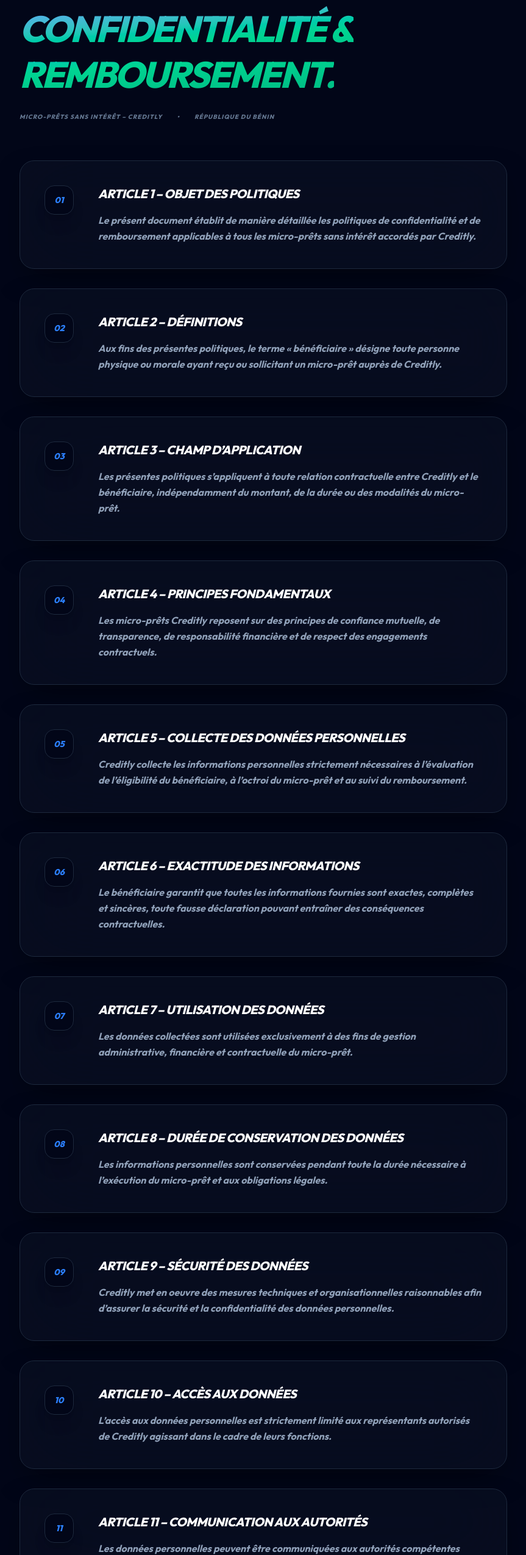
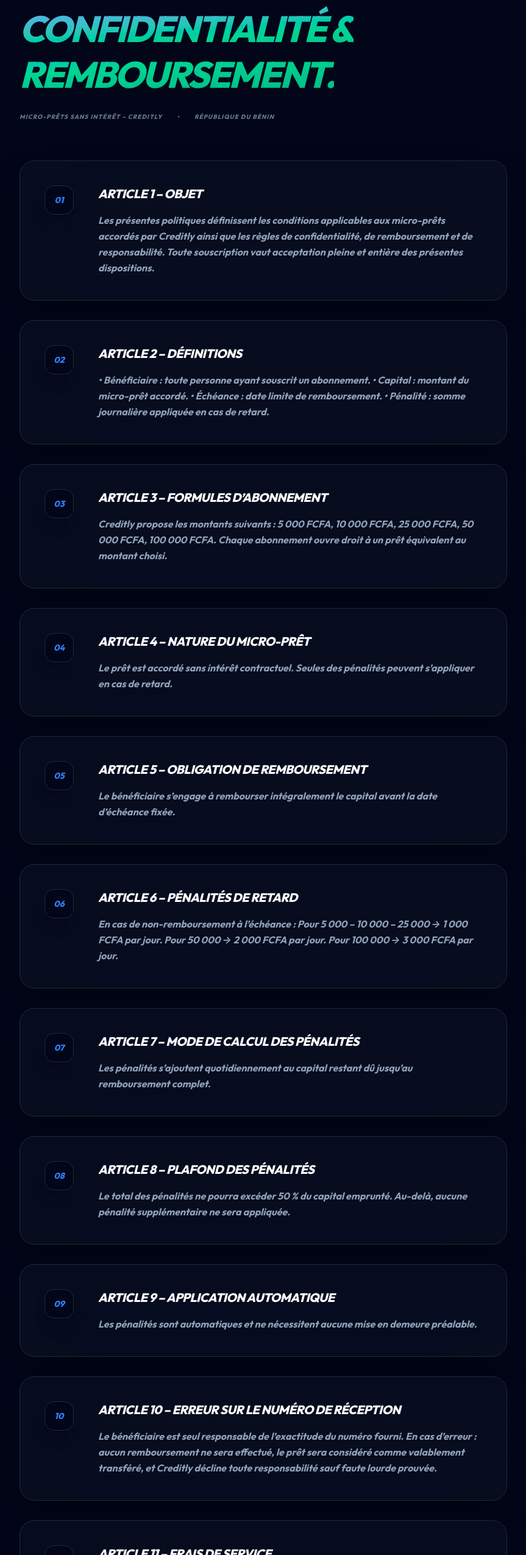
Before and after one commit to daryl092006/creditly, a Next.js app: page /politiques in a window 1280 px wide. Shown: the part 250-2800 px from the top of the page at 61% size, without its empty margins (208-1071 px from the left). Built offline with nearby package versions, Linux system fonts and the light colour scheme.

Commit message:
feat: Add client subscription management page, policies page, subscription button component, and server-side quota utilities.

```diff
--- a/app/client/subscriptions/SubscribeButton.tsx
+++ b/app/client/subscriptions/SubscribeButton.tsx
@@ -7,11 +7,13 @@
 export default function SubscribeButton({
     planId,
     disabled,
-    isModification
+    isModification,
+    isQuotaFull
 }: {
     planId: string,
     disabled: boolean,
-    isModification?: boolean
+    isModification?: boolean,
+    isQuotaFull?: boolean
 }) {
     return (
         <div className="space-y-3">
@@ -20,7 +22,7 @@
                     className="premium-button w-full py-5 !rounded-2xl bg-slate-100 text-slate-400 cursor-not-allowed shadow-none border border-slate-200"
                     disabled
                 >
-                    {isModification ? 'Déjà Actif' : 'Payé / En attente'}
+                    {isQuotaFull ? 'Limite Atteinte' : isModification ? 'Déjà Actif' : 'Payé / En attente'}
                 </button>
             ) : (
                 <Link
--- a/app/client/subscriptions/page.tsx
+++ b/app/client/subscriptions/page.tsx
@@ -42,7 +42,9 @@
                         {!activeSub && (
                             <div className="inline-flex items-center gap-3 px-6 py-3 rounded-2xl bg-amber-500/10 border border-amber-500/20 text-amber-500 animate-fade-in shadow-lg shadow-amber-500/5">
                                 <Star size={20} className="animate-pulse" />
-                                <span className="text-xs font-black uppercase tracking-widest">Abonnement requis pour toute demande de prêt</span>
+                                <span className="text-xs font-black uppercase tracking-widest">
+                                    Financements mensuels limités par palier pour garantir la liquidité
+                                </span>
                             </div>
                         )}
                     </div>
@@ -141,9 +143,11 @@
                                 ))}
 
                                 {quotasStatus[plan.max_loan_amount]?.reached && (
-                                    <div className="flex items-center justify-center gap-2 mt-4 px-4 py-2 bg-red-500/10 border border-red-500/20 rounded-xl text-red-500">
-                                        <WarningAlt size={16} className="shrink-0" />
-                                        <span className="text-[9px] font-black uppercase tracking-widest text-center">Quota mensuel atteint pour ce plan</span>
+                                    <div className="mt-8 px-4 py-4 rounded-xl bg-slate-950/50 border border-amber-500/20 text-center animate-fade-in">
+                                        <p className="text-[10px] font-black text-amber-500 uppercase tracking-widest leading-relaxed italic">
+                                            Capacité Mensuelle Atteinte <br />
+                                            <span className="text-[7px] text-slate-600 italic lowercase tracking-normal font-bold">Veuillez patienter jusqu'au 1er du mois prochain pour l'ouverture de nouveaux créneaux sur ce plan.</span>
+                                        </p>
                                     </div>
                                 )}
                             </div>
@@ -151,8 +155,9 @@
                             <div className="relative z-10 w-full">
                                 <SubscribeButton
                                     planId={plan.id}
-                                    disabled={!!pendingSub || (activeSub?.plan_id === plan.id) || quotasStatus[plan.max_loan_amount]?.reached}
+                                    disabled={!!pendingSub || (activeSub?.plan_id === plan.id) || !!quotasStatus[plan.max_loan_amount]?.reached}
                                     isModification={!!activeSub && activeSub.plan_id !== plan.id}
+                                    isQuotaFull={!!quotasStatus[plan.max_loan_amount]?.reached}
                                 />
                             </div>
                         </div>
--- a/app/politiques/page.tsx
+++ b/app/politiques/page.tsx
@@ -3,36 +3,29 @@
 
 export default function PolitiquesPage() {
     const articles = [
-        { id: 1, title: 'Objet des politiques', content: 'Le présent document établit de manière détaillée les politiques de confidentialité et de remboursement applicables à tous les micro-prêts sans intérêt accordés par Creditly.' },
-        { id: 2, title: 'Définitions', content: 'Aux fins des présentes politiques, le terme « bénéficiaire » désigne toute personne physique ou morale ayant reçu ou sollicitant un micro-prêt auprès de Creditly.' },
-        { id: 3, title: 'Champ d’application', content: 'Les présentes politiques s’appliquent à toute relation contractuelle entre Creditly et le bénéficiaire, indépendamment du montant, de la durée ou des modalités du micro-prêt.' },
-        { id: 4, title: 'Principes fondamentaux', content: 'Les micro-prêts Creditly reposent sur des principes de confiance mutuelle, de transparence, de responsabilité financière et de respect des engagements contractuels.' },
-        { id: 5, title: 'Collecte des données personnelles', content: 'Creditly collecte les informations personnelles strictement nécessaires à l’évaluation de l’éligibilité du bénéficiaire, à l’octroi du micro-prêt et au suivi du remboursement.' },
-        { id: 6, title: 'Exactitude des informations', content: 'Le bénéficiaire garantit que toutes les informations fournies sont exactes, complètes et sincères, toute fausse déclaration pouvant entraîner des conséquences contractuelles.' },
-        { id: 7, title: 'Utilisation des données', content: 'Les données collectées sont utilisées exclusivement à des fins de gestion administrative, financière et contractuelle du micro-prêt.' },
-        { id: 8, title: 'Durée de conservation des données', content: 'Les informations personnelles sont conservées pendant toute la durée nécessaire à l’exécution du micro-prêt et aux obligations légales.' },
-        { id: 9, title: 'Sécurité des données', content: 'Creditly met en oeuvre des mesures techniques et organisationnelles raisonnables afin d’assurer la sécurité et la confidentialité des données personnelles.' },
-        { id: 10, title: 'Accès aux données', content: 'L’accès aux données personnelles est strictement limité aux représentants autorisés de Creditly agissant dans le cadre de leurs fonctions.' },
-        { id: 11, title: 'Communication aux autorités', content: 'Les données personnelles peuvent être communiquées aux autorités compétentes lorsque la loi ou une décision judiciaire l’exige.' },
-        { id: 12, title: 'Partage à des fins de recouvrement', content: 'Les données peuvent être transmises à des tiers uniquement dans le cadre des procédures de recouvrement des sommes dues.' },
-        { id: 13, title: 'Droits du bénéficiaire', content: 'Le bénéficiaire dispose d’un droit d’accès, de rectification et de mise à jour de ses données personnelles sur demande écrite.' },
-        { id: 14, title: 'Obligation de confidentialité', content: 'Le bénéficiaire s’engage à préserver la confidentialité des informations et échanges liés à Creditly.' },
-        { id: 15, title: 'Nature du micro-prêt', content: 'Les micro-prêts accordés par Creditly sont strictement et expressément sans intérêt, sans frais financiers ni rémunération du capital.' },
-        { id: 16, title: 'Capital exigible', content: 'Lorsque le remboursement intervient à la date convenue, seul le capital initialement accordé est exigible.' },
-        { id: 17, title: 'Obligation de remboursement', content: 'Le remboursement du micro-prêt constitue une obligation personnelle, ferme, prioritaire et indépendante.' },
-        { id: 18, title: 'Manquement contractuel', content: 'Tout retard ou défaut de remboursement constitue un manquement contractuel engageant la responsabilité du bénéficiaire.' },
-        { id: 19, title: 'Pénalité de retard', content: 'En cas de retard, une pénalité contractuelle est appliquée à titre de sanction et ne constitue pas un intérêt.' },
-        { id: 20, title: 'Modalités de la pénalité', content: 'La pénalité correspond à une majoration de 25 % du montant restant dû toutes les deux (2) semaines.' },
-        { id: 21, title: 'Application automatique', content: 'La pénalité de retard s’applique automatiquement sans mise en demeure préalable.' },
-        { id: 22, title: 'Absence de pénalité en cas de paiement à terme', content: 'Aucune pénalité n’est appliquée lorsque le remboursement est effectué intégralement à la date prévue.' },
-        { id: 23, title: 'Recouvrement amiable', content: 'Creditly peut engager des démarches amiables de recouvrement incluant rappels et relances.' },
-        { id: 24, title: 'Recouvrement administratif et judiciaire', content: 'En cas d’échec des démarches amiables, Creditly peut engager toute procédure administrative ou judiciaire autorisée.' },
-        { id: 25, title: 'Frais de recouvrement', content: 'Les frais raisonnables engagés dans le cadre du recouvrement peuvent être mis à la charge du bénéficiaire.' },
-        { id: 26, title: 'Responsabilité financière', content: 'Le bénéficiaire demeure seul responsable de ses engagements financiers quelles que soient ses difficultés.' },
-        { id: 27, title: 'Absence de justification du défaut', content: 'Aucune difficulté personnelle ou professionnelle ne peut justifier un défaut de remboursement sans accord écrit.' },
-        { id: 28, title: 'Acceptation des politiques', content: 'Toute signature ou acceptation écrite ou électronique vaut acceptation pleine et irrévocable des présentes politiques.' },
-        { id: 29, title: 'Indépendance des clauses', content: 'Si une clause est jugée invalide, les autres dispositions demeurent applicables.' },
-        { id: 30, title: 'Droit applicable et juridiction', content: 'Les présentes politiques sont régies par les lois de la République du Bénin et relèvent de la compétence des juridictions béninoises.' },
+        { id: 1, title: 'Objet', content: 'Les présentes politiques définissent les conditions applicables aux micro-prêts accordés par Creditly ainsi que les règles de confidentialité, de remboursement et de responsabilité. Toute souscription vaut acceptation pleine et entière des présentes dispositions.' },
+        { id: 2, title: 'Définitions', content: '• Bénéficiaire : toute personne ayant souscrit un abonnement. • Capital : montant du micro-prêt accordé. • Échéance : date limite de remboursement. • Pénalité : somme journalière appliquée en cas de retard.' },
+        { id: 3, title: 'Formules d’abonnement', content: 'Creditly propose les montants suivants : 5 000 FCFA, 10 000 FCFA, 25 000 FCFA, 50 000 FCFA, 100 000 FCFA. Chaque abonnement ouvre droit à un prêt équivalent au montant choisi.' },
+        { id: 4, title: 'Nature du micro-prêt', content: 'Le prêt est accordé sans intérêt contractuel. Seules des pénalités peuvent s’appliquer en cas de retard.' },
+        { id: 5, title: 'Obligation de remboursement', content: 'Le bénéficiaire s’engage à rembourser intégralement le capital avant la date d’échéance fixée.' },
+        { id: 6, title: 'Pénalités de retard', content: 'En cas de non-remboursement à l’échéance : Pour 5 000 – 10 000 – 25 000 → 1 000 FCFA par jour. Pour 50 000 → 2 000 FCFA par jour. Pour 100 000 → 3 000 FCFA par jour.' },
+        { id: 7, title: 'Mode de calcul des pénalités', content: 'Les pénalités s’ajoutent quotidiennement au capital restant dû jusqu’au remboursement complet.' },
+        { id: 8, title: 'Plafond des pénalités', content: 'Le total des pénalités ne pourra excéder 50 % du capital emprunté. Au-delà, aucune pénalité supplémentaire ne sera appliquée.' },
+        { id: 9, title: 'Application automatique', content: 'Les pénalités sont automatiques et ne nécessitent aucune mise en demeure préalable.' },
+        { id: 10, title: 'Erreur sur le numéro de réception', content: 'Le bénéficiaire est seul responsable de l’exactitude du numéro fourni. En cas d’erreur : aucun remboursement ne sera effectué, le prêt sera considéré comme valablement transféré, et Creditly décline toute responsabilité sauf faute lourde prouvée.' },
+        { id: 11, title: 'Frais de service', content: 'Des frais supplémentaires peuvent être exigés en cas de dossier complexe, d’erreur fournie par le bénéficiaire, de tentative de récupération de fonds ou de recouvrement amiable. Ces frais seront communiqués avant application.' },
+        { id: 12, title: 'Interdiction de recours à un tiers', content: 'Il est strictement interdit de faire une demande pour le compte d’autrui, d’utiliser l’identité d’un tiers, ou de partager ses accès personnels. Toute violation peut être qualifiée d’usurpation d’identité au sens des lois en vigueur.' },
+        { id: 13, title: 'Sanctions', content: 'En cas de fraude : le compte peut être fermé sans préavis, le capital restant dû devient immédiatement exigible, et les pénalités continuent de courir.' },
+        { id: 14, title: 'Exigibilité immédiate', content: 'Toute fraude ou manquement grave entraîne la perte du bénéfice de délai.' },
+        { id: 15, title: 'Recouvrement', content: 'Creditly peut engager : recouvrement amiable, recouvrement administratif ou action judiciaire. Les frais engagés peuvent être imputés au bénéficiaire.' },
+        { id: 16, title: 'Responsabilité financière', content: 'Le bénéficiaire demeure responsable du remboursement jusqu’au paiement intégral.' },
+        { id: 17, title: 'Protection des données', content: 'Les données personnelles sont collectées uniquement pour : traitement du prêt, gestion du remboursement, prévention de fraude. Elles sont conservées de manière sécurisée.' },
+        { id: 18, title: 'Confidentialité', content: 'Creditly s’engage à ne pas divulguer les données sauf obligation légale ou procédure judiciaire.' },
+        { id: 19, title: 'Force majeure', content: 'Creditly ne pourra être tenue responsable en cas d’événement indépendant de sa volonté empêchant l’exécution normale du service.' },
+        { id: 20, title: 'Modification des politiques', content: 'Creditly peut modifier les présentes politiques à tout moment. Les nouvelles conditions s’appliquent aux nouveaux abonnements.' },
+        { id: 21, title: 'Indépendance des clauses', content: 'Si une clause est déclarée invalide, les autres dispositions restent applicables.' },
+        { id: 22, title: 'Droit applicable', content: 'Les présentes politiques sont régies par le droit de la République du Bénin.' },
+        { id: 23, title: 'Juridiction compétente', content: 'Tout litige relève des juridictions compétentes du Bénin.' },
     ];
 
     return (
--- a/utils/quotas-server.ts
+++ b/utils/quotas-server.ts
@@ -1,7 +1,7 @@
-import { createClient } from './supabase/server';
+import { createAdminClient } from './supabase/server';
 
 export async function checkGlobalQuotasStatus(month?: number, year?: number) {
-    const supabase = await createClient();
+    const supabase = await createAdminClient();
 
     // Determine target period
     const targetDate = new Date();
```
